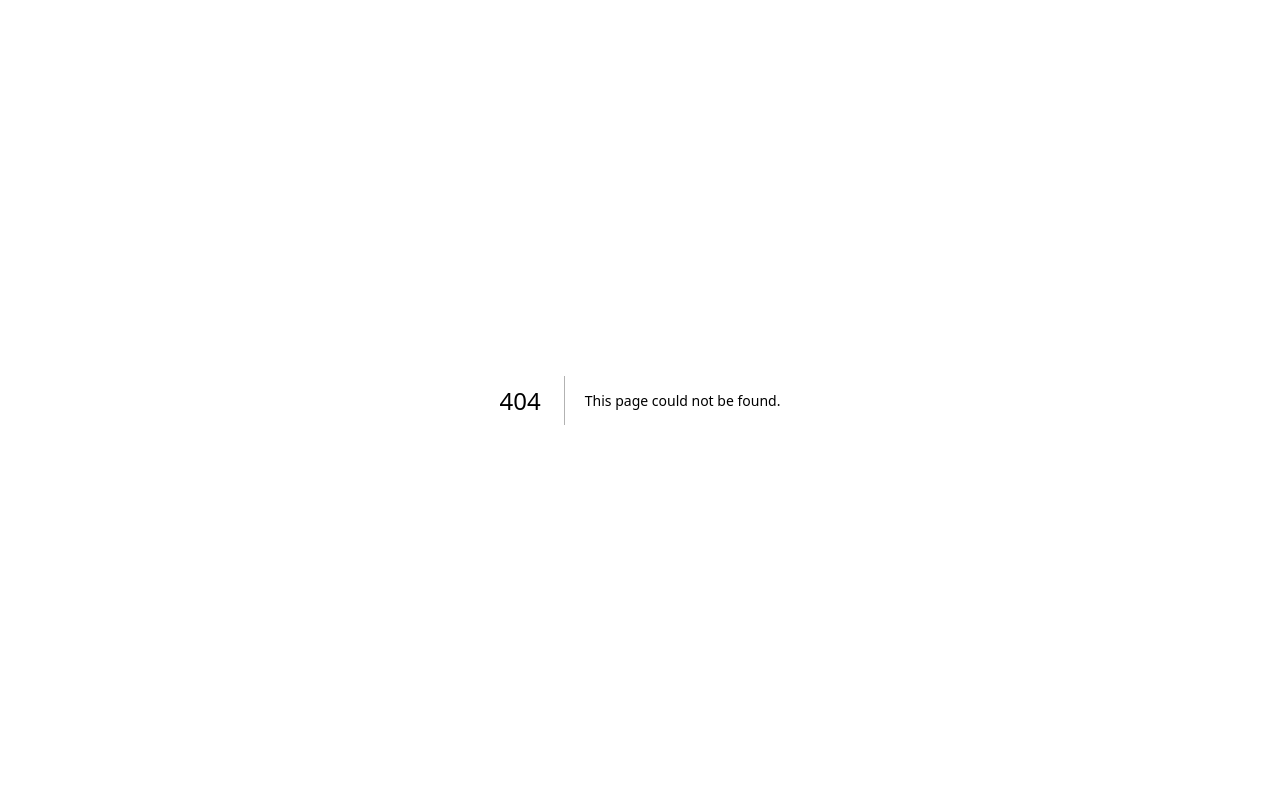
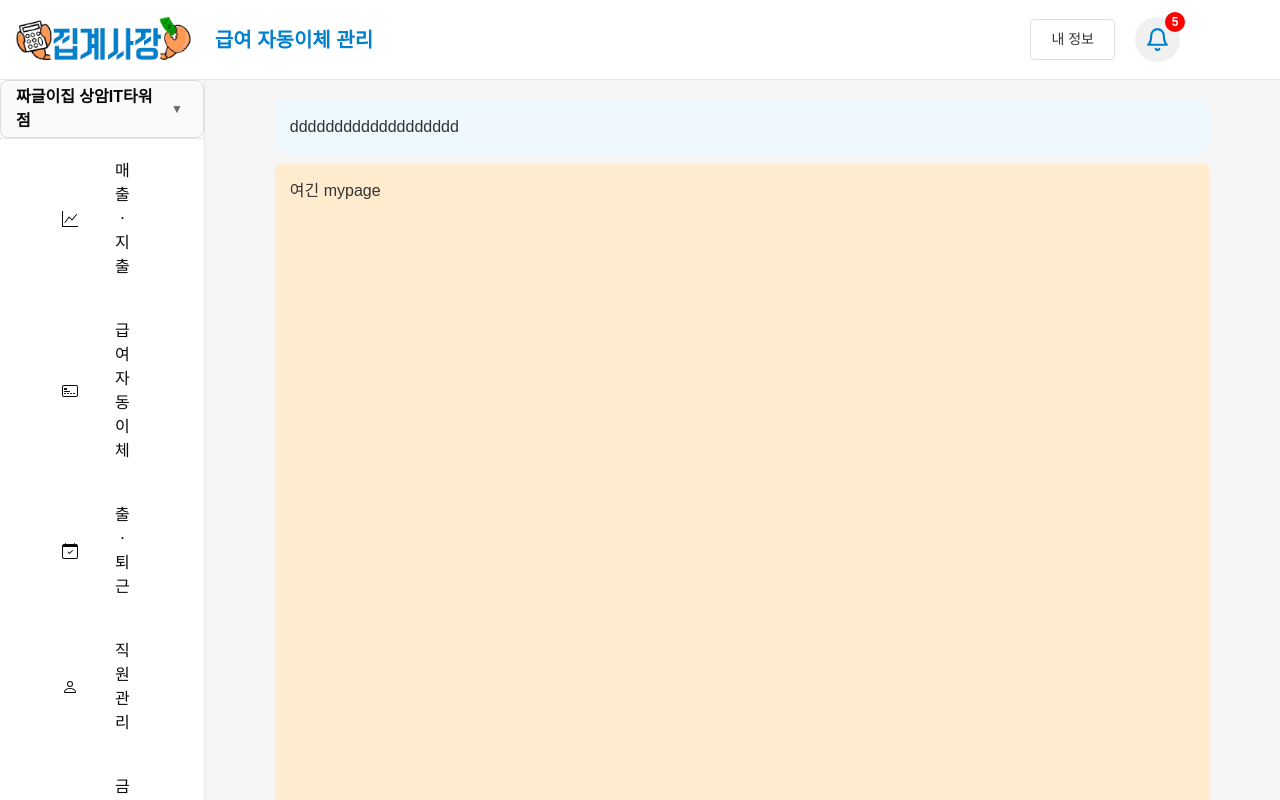
Before and after one commit to woorifisa-projects-3rd/MSA-FE, a Next.js app: page /payroll-auto-transfer/management in a window 1280 px wide. Before the commit this address had no page. Shown: the top 800 px of the page. Built offline with nearby package versions, Linux system fonts and the light colour scheme; a web font is replaced by a local one.

Commit message:
add:급여 자동이체 관리 페이지 추가

```diff
--- /dev/null
+++ b/app/(with-sidebar)/payroll-auto-transfer/management/page.js
@@ -0,0 +1,14 @@
+export default function Home() {
+    return (
+     <div style={{ padding: '20px', fontFamily: 'Arial, sans-serif' }}>
+
+        <div style={{ backgroundColor: '#f0f8ff', padding: '15px', borderRadius: '8px', color: '#333', marginBottom: '10px' }}>
+          ddddddddddddddddddd
+        </div>
+
+        <div style={{ height:'100vh', backgroundColor: '#ffebcd', padding: '15px', borderRadius: '8px', color: '#333' }}>
+            여긴 mypage
+        </div>
+     </div>
+    );
+}
--- /dev/null
+++ b/app/(with-sidebar)/payroll-auto-transfer/management/page.module.css
@@ -0,0 +1,4 @@
+.container {
+    padding: 20px;
+    background-color: #f5f5f5;
+}
```
